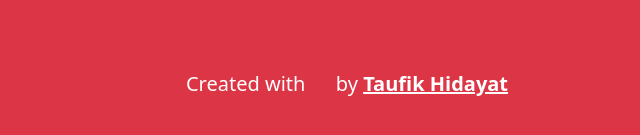
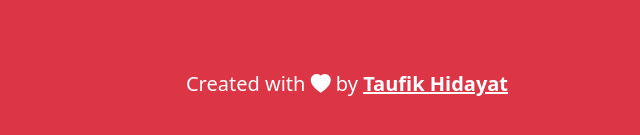
Before and after one commit to akuutauf/akuutauf.github.io, a plain HTML site: page index.html in a window 1280 px wide. Shown: the part 3324-3459 px from the top of the page, 293-933 px from the left. Drawn offline with nearby package versions, Linux system fonts and the light colour scheme.

Commit message:
mengubah warna icon love

```diff
--- a/index.html
+++ b/index.html
@@ -174,7 +174,7 @@
 
     <!-- Footer -->
     <footer class="bg-danger text-white text-center pb-5">
-      <p class="fs-5">Created with <i class="bi bi-heart-fill text-danger"></i> by <a href="https://www.instagram.com/akuutauf_/" class="text-white fw-bold">Taufik Hidayat</a></p>
+      <p class="fs-5">Created with <i class="bi bi-heart-fill text-white"></i> by <a href="https://www.instagram.com/akuutauf_/" class="text-white fw-bold">Taufik Hidayat</a></p>
     </footer>
 
     <!-- JavaScript -->
```
